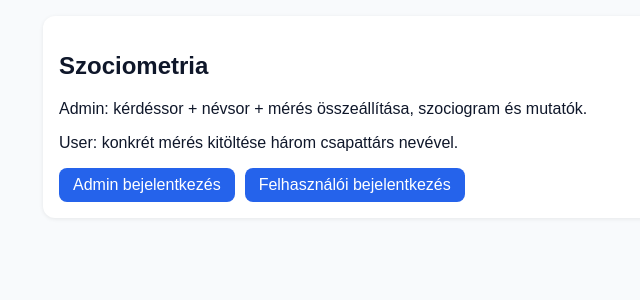
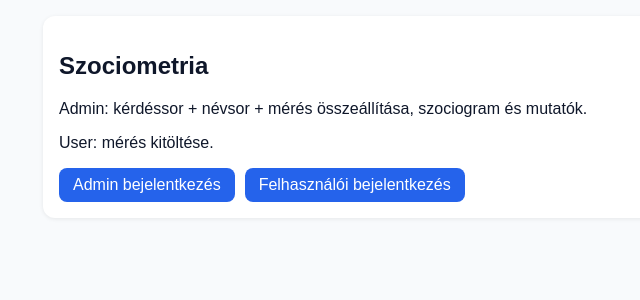
Before and after one commit to biro82zsolt/create, a Flask app: page / in a window 1280 px wide. Shown: the part 80-380 px from the top of the page, without its empty margins (9-649 px from the left). Run offline with Flask 3, Linux system fonts and the light colour scheme.

Commit message:
Merge branch 'origin/main' into main

```diff
--- a/apps/sociometry/templates/index.html
+++ b/apps/sociometry/templates/index.html
@@ -3,7 +3,7 @@
 <section class="card">
   <h1>{{ texts.app_name }}</h1>
   <p>Admin: kérdéssor + névsor + mérés összeállítása, szociogram és mutatók.</p>
-  <p>User: konkrét mérés kitöltése három csapattárs nevével.</p>
+  <p>User: mérés kitöltése.</p>
   <div class="actions">
     <a class="btn" href="{{ url_for('admin_login', lang=lang) }}">{{ texts.admin_login }}</a>
     <a class="btn" href="{{ url_for('user_login', lang=lang) }}">{{ texts.user_login }}</a>
```
Also changed, not shown: 3 other files.
